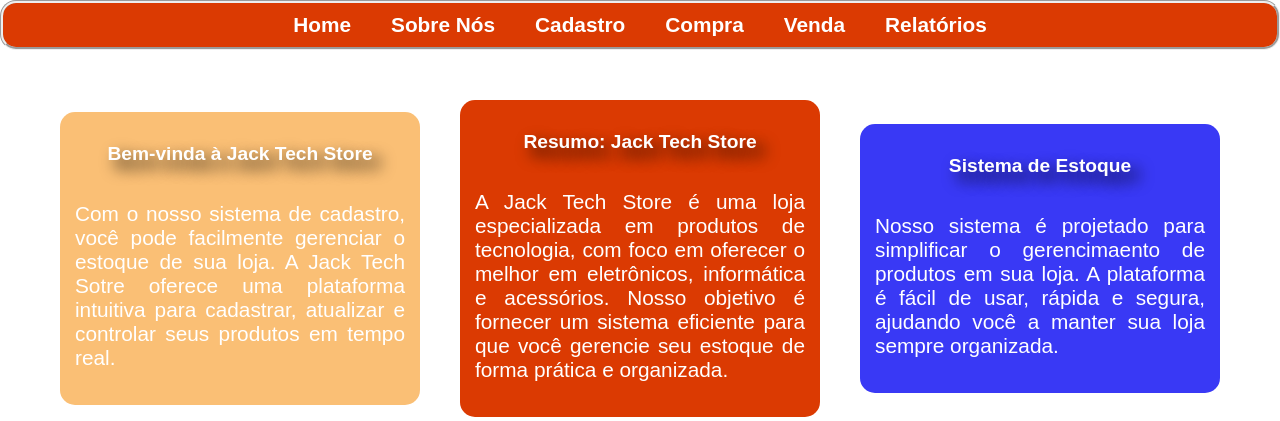
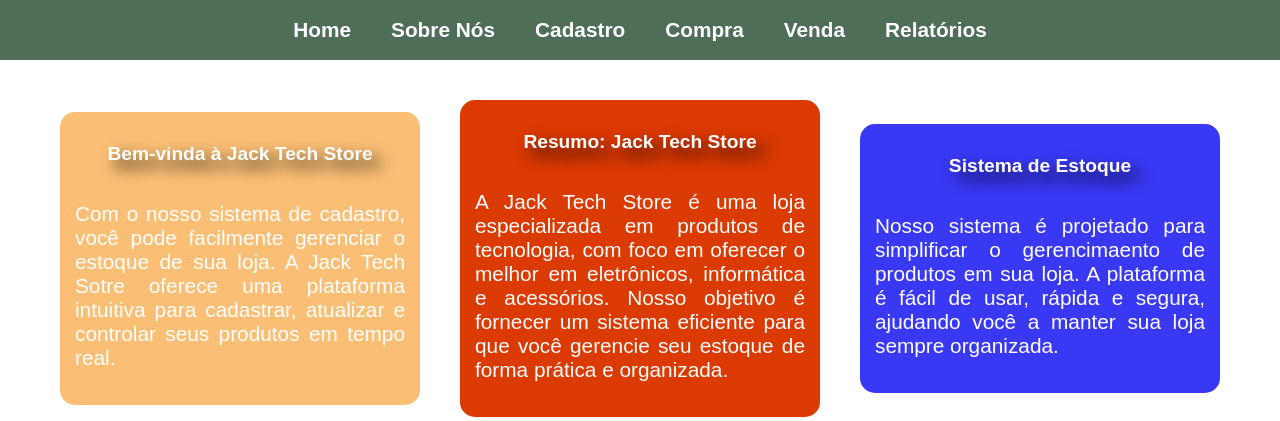
Before and after one commit to jackson-fidelix/jack-tech-store, a Flask app: page / in a window 1280 px wide. Shown: the top 421 px of the page. Run offline with Flask 3, Linux system fonts and the light colour scheme.

Commit message:
Create color palette

```diff
--- /dev/null
+++ b/static/assets/colors.css
@@ -0,0 +1,15 @@
+:root {
+    --primary-purpuraDeTiro :   #691239;
+    --second-clarete        :   #9C0D38;
+    --third-verdeMilitar    :   #4E6E58;
+    --fourth-loboDaMadeira  :   #D7D9CE;
+    --fifth-laranjaClaro    :   #FCD0A1;
+}
+
+/* PALETA DE CORES
+    Púrpura de Tiro   >>  #691239
+    Clarete           >>  #9C0D38
+    Verde Militar     >>  #4E6E58
+    Lobo da Madeira   >>  #D7D9CE
+    Laranja Claro     >>  #FCD0A1
+    */
--- a/static/css/style.css
+++ b/static/css/style.css
@@ -1,17 +1,11 @@
+@import url('/static/assets/colors.css');
+
 html {
     scroll-behavior: smooth;
 }
 
 body {
     font-family: Arial, Helvetica, sans-serif;
-    /* PALETA DE CORES
-    azul vibrante   >>  rgb(57, 57, 245)
-    azul petróleo   >>  rgb(12, 31, 74)
-    laranja         >>  rgb(219, 58, 2)
-    bege            >>  rgb(250, 191, 117)
-    branco          >>  rgb(255, 255, 255)
-    preto           >>  rgb(0, 0, 0)
-    */
     background: rgb(255, 255, 255);
 }
 
@@ -27,13 +21,11 @@ section {
     left: 0;
     align-items: center;
     justify-content: center;
-    background-color: rgb(219, 58, 2);
+    background-color: var(--third-verdeMilitar);
     display: flex;
-    border-radius: 1rem;
+    padding-block: .5rem;
     top: 0;
     z-index: 1000;
-    border-color: 1rem linear-gradient(to right #ffffff #000000,);
-    border-style:groove;
     margin-bottom: 10rem;
 }
 
```
Also changed, not shown: instance/estoque.db.
